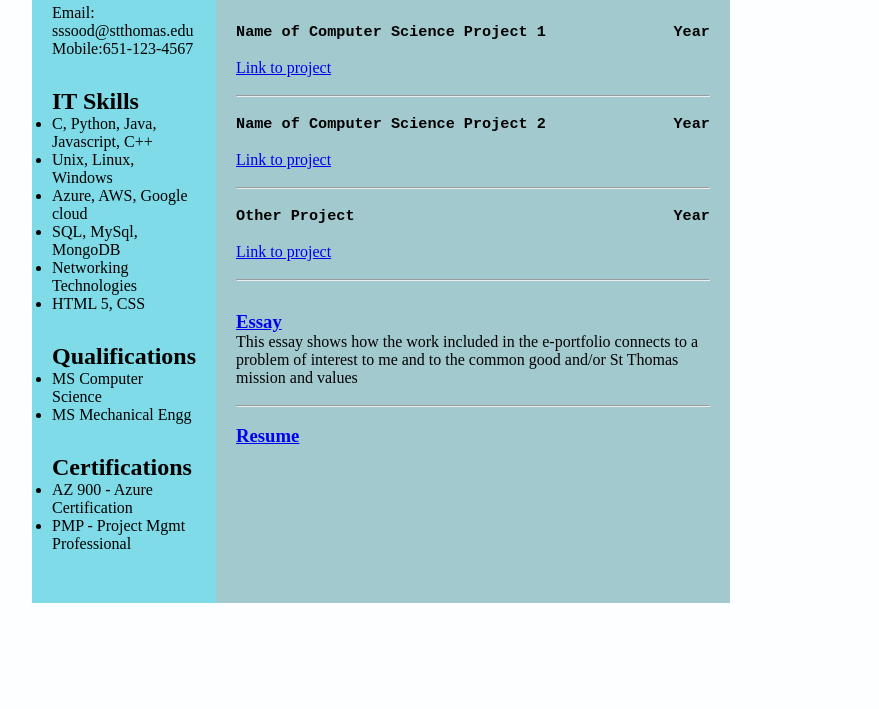
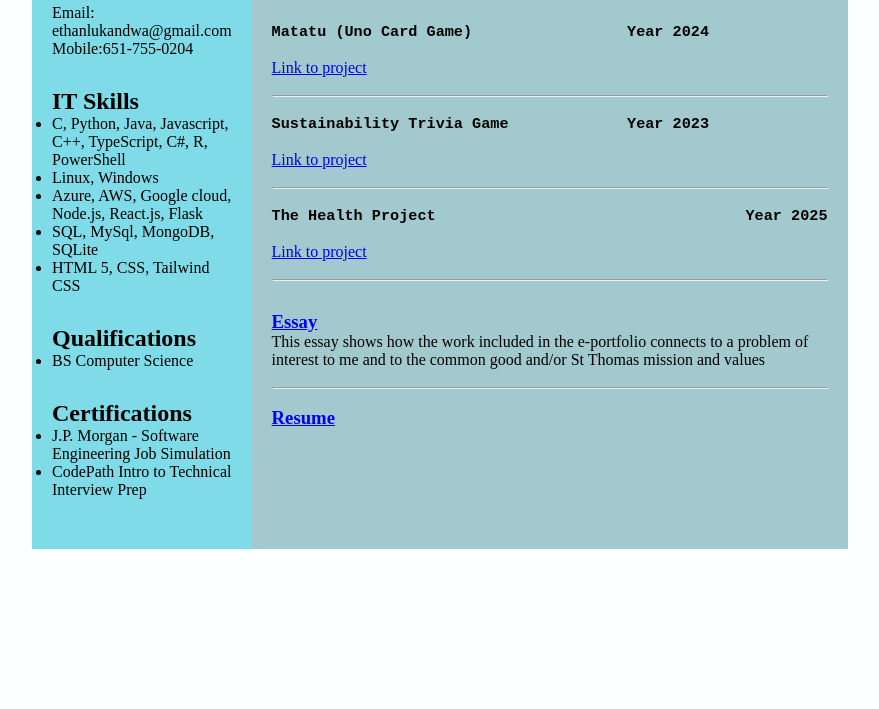
Before and after one commit to 3luko/Cisc480Fall2025, a plain HTML site: page index.html in a window 1280 px wide. Shown: the part 91-800 px from the top of the page, without its empty margins (288-1167 px from the left). Drawn offline with Linux system fonts and the light colour scheme.

Commit message:
Index.js changes

```diff
--- a/index.html
+++ b/index.html
@@ -21,35 +21,34 @@
 
             <div class="Contact">
                 <h2>Contact</h2>
-                <p> Email:</b> sssood@stthomas.edu </p>
-                <p> Mobile:</b>651-123-4567 </p>
+                <p> Email:</b> ethanlukandwa@gmail.com </p>
+                <p> Mobile:</b>651-755-0204 </p>
             </div>
 
             <div class="Skills">
                 <h2>IT Skills</h2>
                 <ul>
-                    <li> C, Python, Java, Javascript, C++ </li>
-                    <li> Unix, Linux, Windows </li>
-                    <li> Azure, AWS, Google cloud</li>
-                    <li> SQL, MySql, MongoDB</li>
-                    <li> Networking Technologies</li>
-                    <li> HTML 5, CSS</li>
+                    <li> C, Python, Java, Javascript, C++, TypeScript, C#, R, PowerShell</li>
+                    <li>  Linux, Windows </li>
+                    <li> Azure, AWS, Google cloud, Node.js, React.js, Flask</li>
+                    <li> SQL, MySql, MongoDB, SQLite</li>
+                    <li> HTML 5, CSS, Tailwind CSS</li>
                 </ul>
             </div>
 
             <div class="Qualifications">
                 <h2>Qualifications</h2>
                 <ul>
-                    <li> MS Computer Science</li>
-                    <li> MS Mechanical Engg</li>
+                    <li> BS Computer Science</li>
+
                 </ul>
             </div>
 
             <div class="Certifications">
                 <h2>Certifications</h2>
                 <ul>
-                    <li> AZ 900 - Azure Certification</li>
-                    <li> PMP - Project Mgmt Professional</li>
+                    <li> J.P. Morgan - Software Engineering Job Simulation</li>
+                    <li> CodePath Intro to Technical Interview Prep</li>
                 </ul>
             </div>
         </div>
@@ -63,23 +62,23 @@
                 <h2>My Portfolio</h2>
             </div>
             <div class="Project">
-                <h3><pre>Name of Computer Science Project 1              Year</pre></h3>
+                <h3><pre>Matatu (Uno Card Game)                 Year 2024</pre></h3>
                 <br />
-                <p><a href="project1.html", target="_blank"> Link to project</a> </p>
+                <p><a href="https://github.com/3luko/MatatuCSharp", target="_blank"> Link to project</a> </p>
                 <br />
                 <hr>
 
                 <br />
-                <h3><pre>Name of Computer Science Project 2              Year</pre></h3>
+                <h3><pre>Sustainability Trivia Game             Year 2023</pre></h3>
                 <br />
-                <p><a href="project2.html", target="_blank"> Link to project</a> </p>
+                <p><a href="https://github.com/3luko/SustainabilityTrivia_UST", target="_blank"> Link to project</a> </p>
                 <br />
                 <hr>
 
                 <br />
-                <h3><pre>Other Project                                   Year</pre></h3>
+                <h3><pre>The Health Project                                  Year 2025</pre></h3>
                 <br />
-                <p><a href="project3.html", target="_blank"> Link to project</a> </p>
+                <p><a href="https://github.com/3luko/thehealthproject", target="_blank"> Link to project</a> </p>
                 <br />
                 <hr>
             </div>
```
Also changed, not shown: resume.html (+1 -1 lines), 1 other file.
